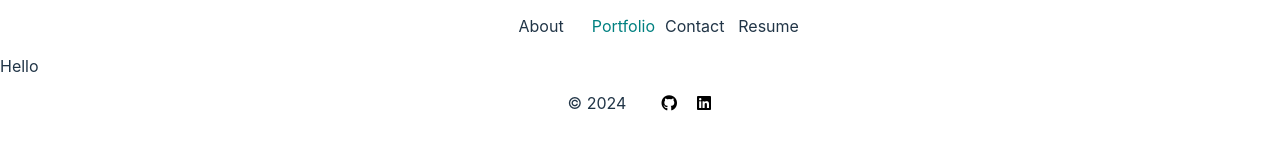
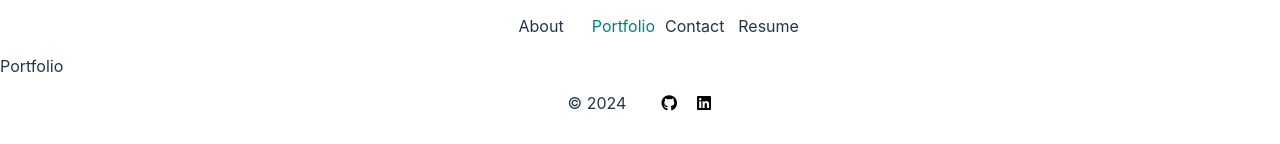
Before and after one commit to AlexCapilla/react-portfolio, a React (Vite) app: page / in a window 1280 px wide. Both pictures are taken after a click on the element "Portfolio". Shown: the part 487-631 px from the top of the page. Built offline with nearby package versions, Linux system fonts and the light colour scheme.

Commit message:
added routes to pages for navbar

```diff
--- a/src/App.jsx
+++ b/src/App.jsx
@@ -2,6 +2,7 @@ import React, { useState } from "react";
 import Footer from "./components/Footer";
 import Header from "./components/Header";
 import Nav from "./components/Nav";
+import Page from "./components/Page";
 
 // Components
 function App() {
@@ -28,7 +29,7 @@ function App() {
       <Nav pages={pages} setCurrentPage={setCurrentPage} currentPage={currentPage}/>
     </Header>
     <main>
-      Hello
+      <Page currentPage={currentPage}></Page>
     </main>
     <Footer/>
   </div>
--- a/src/Pages/about.jsx
+++ b/src/Pages/about.jsx
@@ -0,0 +1,8 @@
+import React from "react";
+
+
+function AboutPage() {
+    return <div>About</div>
+}
+
+export default AboutPage;
--- a/src/Pages/contact.jsx
+++ b/src/Pages/contact.jsx
@@ -0,0 +1,8 @@
+import React from "react";
+
+
+function ContactPage() {
+    return <div>Contact</div>
+}
+
+export default ContactPage;
--- a/src/Pages/portfolio.jsx
+++ b/src/Pages/portfolio.jsx
@@ -0,0 +1,8 @@
+import React from "react";
+
+
+function PortfolioPage() {
+    return <div>Portfolio</div>
+}
+
+export default PortfolioPage;
--- a/src/Pages/resume.jsx
+++ b/src/Pages/resume.jsx
@@ -0,0 +1,8 @@
+import React from "react";
+
+
+function ResumePage() {
+    return <div>Resume</div>
+}
+
+export default ResumePage;
--- a/src/components/Page/index.jsx
+++ b/src/components/Page/index.jsx
@@ -0,0 +1,31 @@
+import React from "react";
+
+import About from "../../Pages/about";
+import Portfolio from "../../Pages/portfolio";
+import Contact from "../../Pages/contact";
+import Resume from "../../Pages/resume";
+
+
+function Page({ currentPage }) {
+    const renderPage = () => {
+        if(currentPage.name === "About") {
+            return <About/>
+        } else if(currentPage.name === "Portfolio") {
+            return <Portfolio/>
+        }
+        else if(currentPage.name === "Contact") {
+            return <Contact/>
+        }
+        else if(currentPage.name === "Resume") {
+            return <Resume/>
+        } else {
+            return <About/>
+        }
+    }
+
+    return <section>
+        {renderPage()}
+    </section>
+}
+
+export default Page;
```
Also changed, not shown: src/components/PageContent/index.jsx (added).
